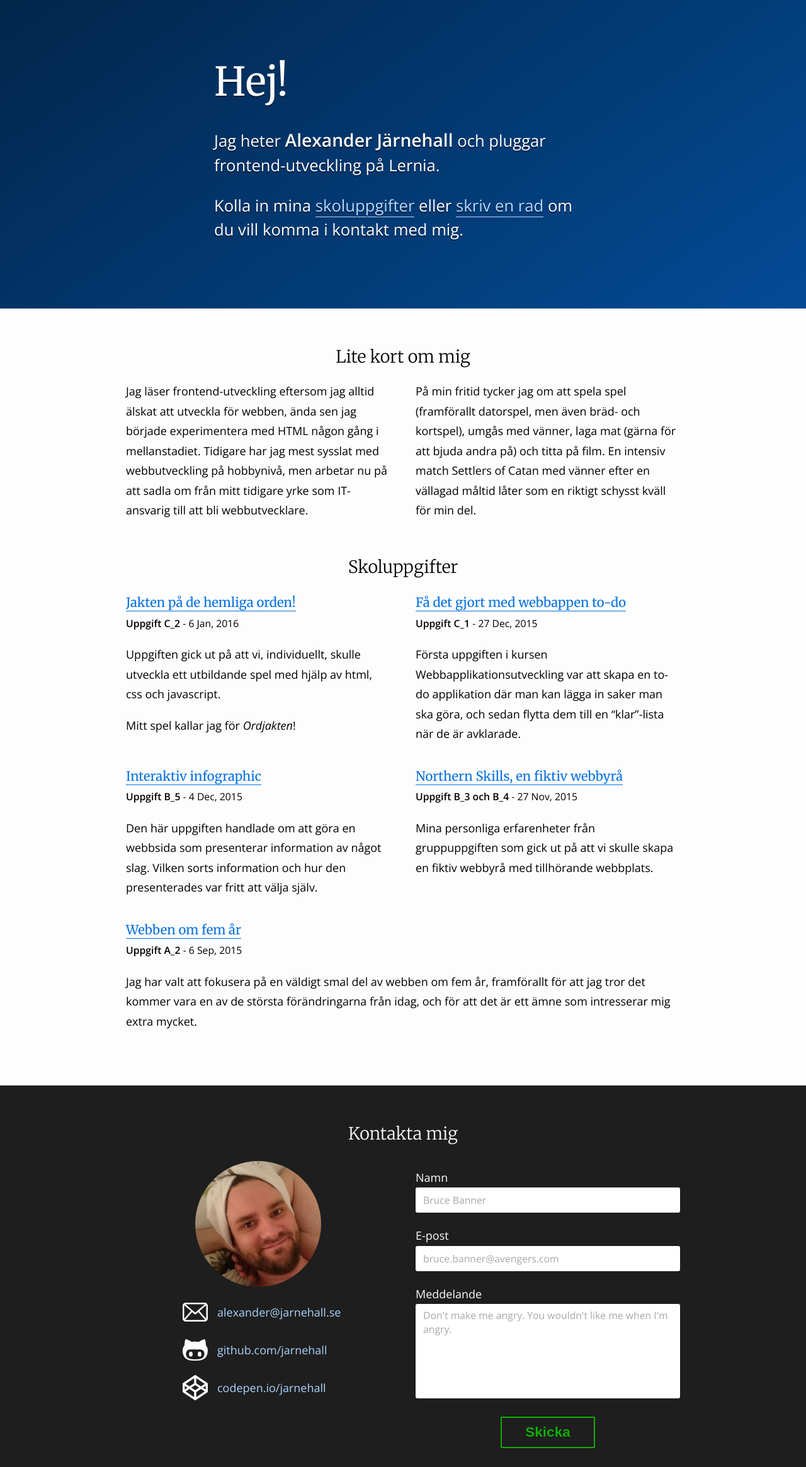
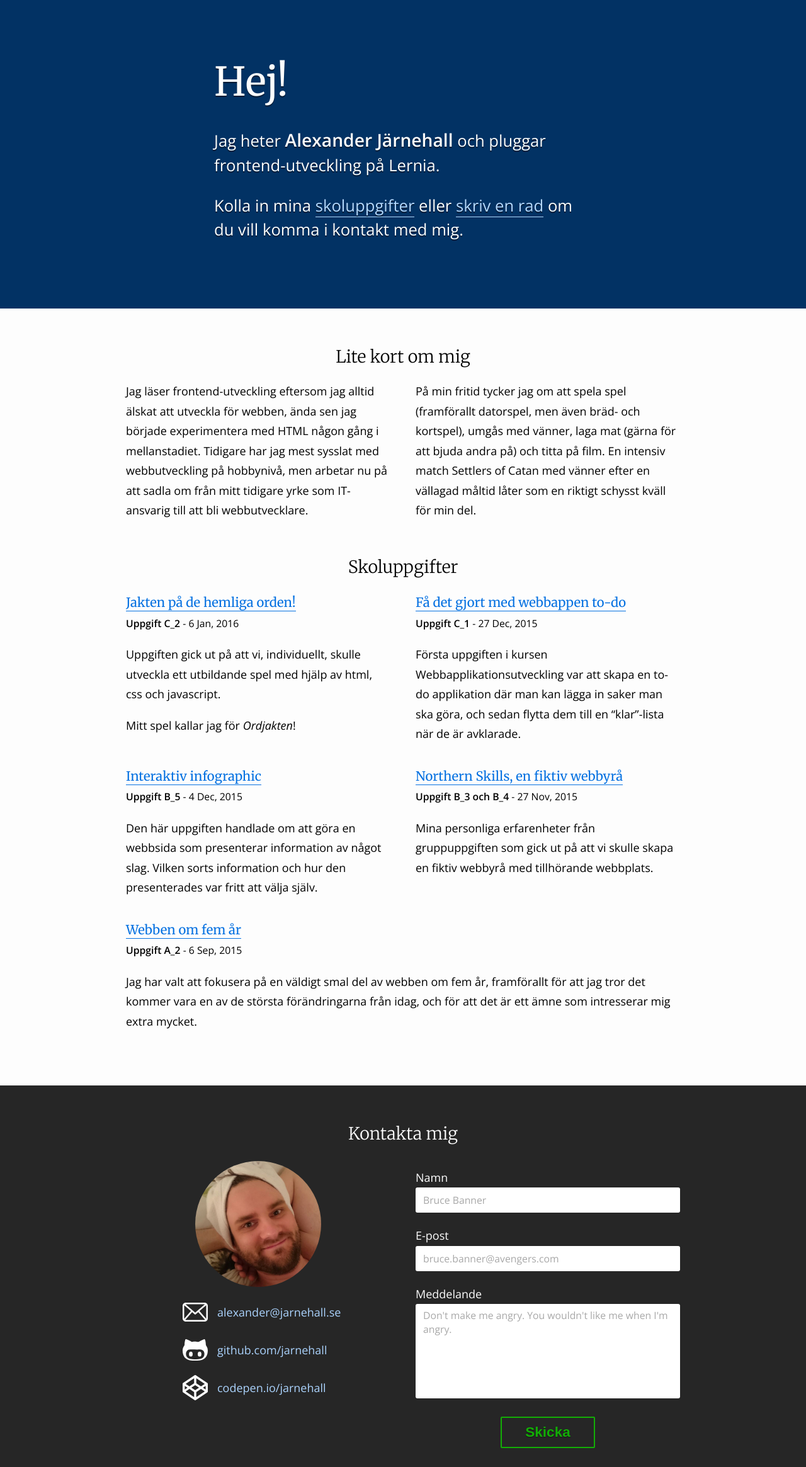
Before and after one commit to Jarnehall/jarnehall.github.io, a Jekyll site: the page built from index.html, in a window 1280 px wide. Shown: the whole page at 63% size. Built offline with Jekyll 4.4.1, drawn with Linux system fonts in a browser that asks for light colours.

Commit message:
testing css changes to make Chrome on PC happy

```diff
--- a/_includes/footer.html
+++ b/_includes/footer.html
@@ -10,9 +10,15 @@
 
                     <img class="selfie" src="img/me.jpg" alt="This is me!">
                     <div class="social-icons-container">
-                        <a href="mailto:alexander@jarnehall.se" title="Skicka e-post till: {{ site.email }}"><span class="social-icon--email">{{ site.email }}</span></a>
-                        <a target="_blank" href="http://github.com/jarnehall" title="GitHub - Alexander Järnehall"><span class="social-icon--github">github.com/jarnehall</span></a>
-                        <a target="_blank" href="http://codepen.io/jarnehall" title="CodePen - Alexander Järnehall"><span class="social-icon--codepen">codepen.io/jarnehall</span></a>
+                        <a href="mailto:{{ site.email }}" title="Skicka e-post till: {{ site.email }}">
+                            <span class="social-icon social-icon--email">{{ site.email }}</span>
+                        </a>
+                        <a target="_blank" href="http://github.com/jarnehall" title="GitHub - Alexander Järnehall">
+                            <span class="social-icon social-icon--github">github.com/jarnehall</span>
+                        </a>
+                        <a target="_blank" href="http://codepen.io/jarnehall" title="CodePen - Alexander Järnehall">
+                            <span class="social-icon social-icon--codepen">codepen.io/jarnehall</span>
+                        </a>
                     </div>
 
                 </div> <!-- end div.contact-card -->
--- a/_sass/footer.scss
+++ b/_sass/footer.scss
@@ -1,6 +1,6 @@
 footer {
     font-size: 1rem;
-    background-color: darken($grey-color-dark, 3%);
+    background-color: $grey-color-dark;
     color: $background-color;
     padding-bottom: 50px;
     line-height: 1em * 1.8;
@@ -61,16 +61,13 @@ footer {
 }
 
 .social-icon--email {
-    @extend .social-icon;
     background-image: url(../img/email.svg);
 }
 
 .social-icon--github {
-    @extend .social-icon;
     background-image: url(../img/github.svg);
 }
 
 .social-icon--codepen {
-    @extend .social-icon;
     background-image: url(../img/codepen.svg);
 }
--- a/_sass/header.scss
+++ b/_sass/header.scss
@@ -1,7 +1,6 @@
 header {
-    @include gradient-bg(145deg, $brand-color-dark, transparent);
     color: $background-color;
-    background-color: darken($brand-color, 5%);
+    background-color: lighten($brand-color-dark, 5%);
 
     h1 {
         text-shadow: 0 2px 1px rgba(0, 0, 0, 0.5);
```
